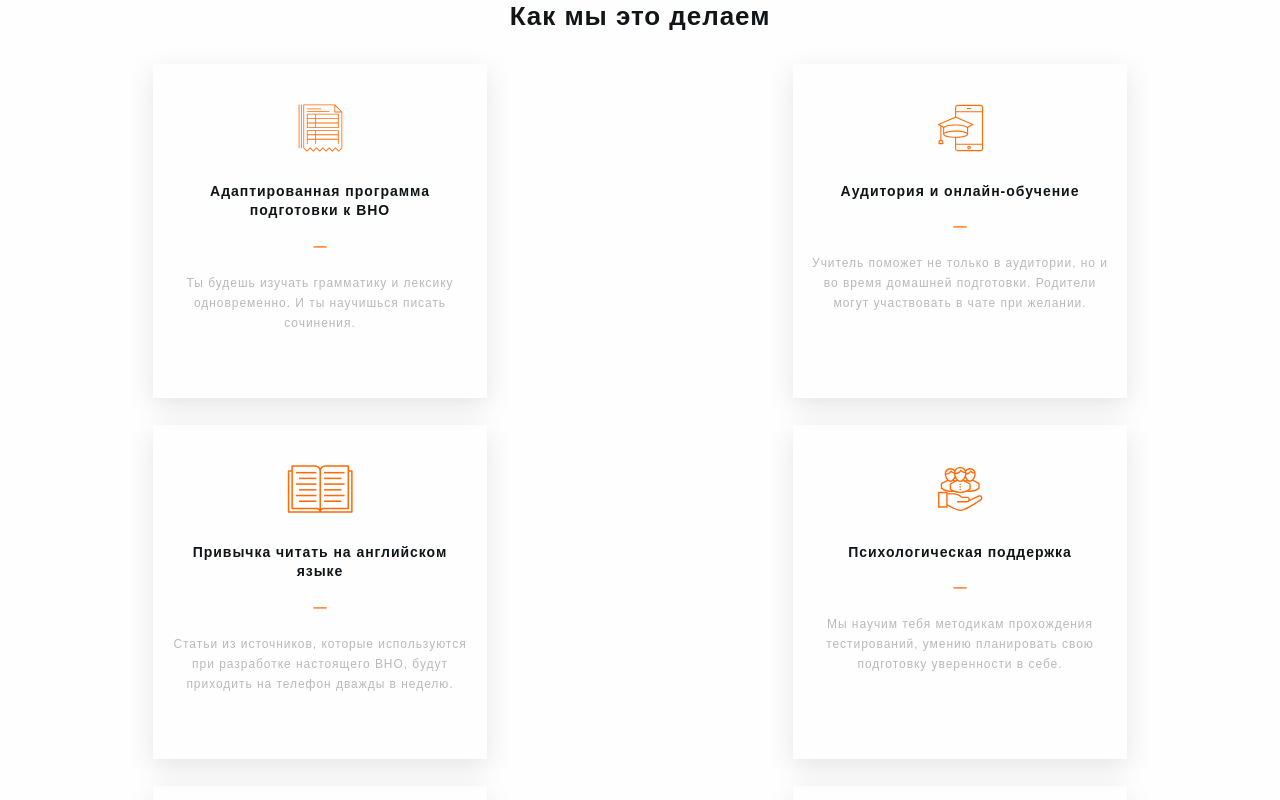
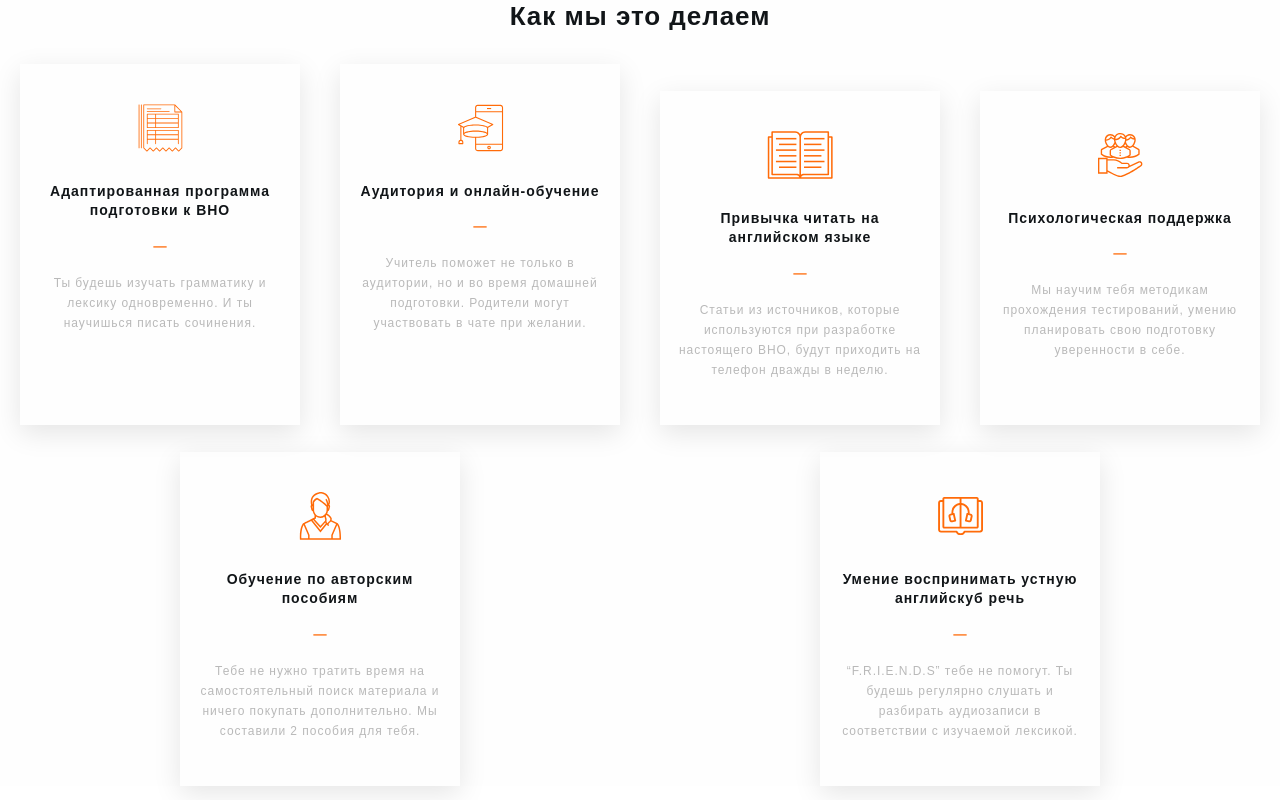
Before and after one commit to TatyanaLozova/project-team-12, a website built with Parcel: page src/index.html in a window 1280 px wide. Shown: the top 800 px of the page. Built offline with nearby package versions, Linux system fonts and the light colour scheme.

Commit message:
Update _section-3-how-we-do-this.scss

```diff
--- a/src/sass/_section-3-how-we-do-this.scss
+++ b/src/sass/_section-3-how-we-do-this.scss
@@ -70,10 +70,12 @@ svg {
     }
     @media screen and (min-width: 768px) {
       padding: 40px 15px 0;
-      max-width: 334px;
+      // max-width: 334px;
       min-height: 334px;
-      margin-left: calc((100% - 334px * 2) / 4);
-      margin-right: calc((100% - 334px * 2) / 4);
+      // margin-left: calc((100% - 334px * 2) / 4);
+      // margin-right: calc((100% - 334px * 2) / 4);
+    }
+    @media screen and (min-width: 768px) and (max-width: 1314px - 1px) {
       &:nth-child(n + 3) {
         margin-top: 27px;
       }
```
